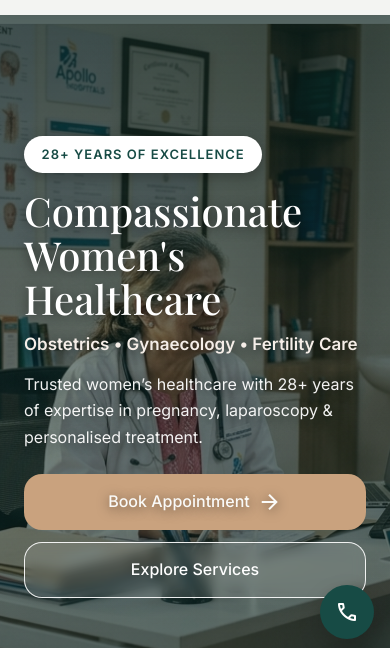
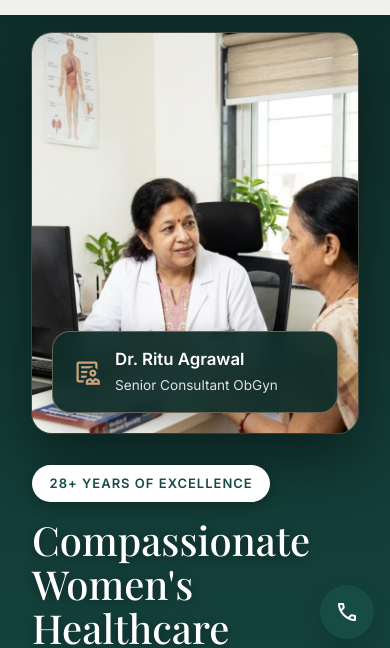
Before and after one commit to Satyacoder-31/Dr.-Ritu-Agrawal, a website built with Vite: page index.html in a window 390 px wide. Shown: the part 57-705 px from the top of the page. Built offline with nearby package versions, Linux system fonts and the light colour scheme; some packages are replaced by stand-ins of ours; files whose address does not match are found by name; a web font is replaced by a local one.

Commit message:
Use authentic photo of Dr. Ritu Agrawal in luxury hero card layout to prevent image tearing and preserve exact likeness

```diff
--- a/index.html
+++ b/index.html
@@ -66,11 +66,8 @@
     <main>
       <!-- Hero Section -->
       <section class="hero" id="home">
-        <div class="hero-bg">
-          <img src="/assets/dr-ritu-consultation.jpg" alt="Dr. Ritu Agrawal Consulting Patient" class="hero-img parallax-img" />
-          <div class="hero-overlay"></div>
-        </div>
-        <div class="container hero-content">
+        <div class="container hero-container">
+          <div class="hero-content">
             <div class="hero-badge">28+ YEARS OF EXCELLENCE</div>
             <h1 class="hero-title">Compassionate <br/>Women's Healthcare</h1>
             <p class="hero-subtitle">Obstetrics • Gynaecology • Fertility Care</p>
@@ -79,7 +76,6 @@
             <div class="hero-buttons">
               <a href="#contact" class="btn btn-gold">Book Appointment <span class="material-symbols-outlined">arrow_forward</span></a>
               <a href="#expertise" class="btn btn-outline">Explore Services</a>
-          </div>
             </div>
 
             <div class="floating-stats">
@@ -102,6 +98,21 @@
                 <div>
                   <strong>Advanced</strong>
                   <span>Laparoscopy</span>
+                </div>
+              </div>
+            </div>
+          </div>
+
+          <div class="hero-image-column">
+            <div class="hero-doctor-card">
+              <img src="/assets/dr-ritu-real.jpg" alt="Dr. Ritu Agrawal in consultation" class="hero-doctor-img" />
+              <div class="hero-doctor-badge">
+                <span class="material-symbols-outlined">clinical_notes</span>
+                <div>
+                  <strong>Dr. Ritu Agrawal</strong>
+                  <span>Senior Consultant ObGyn</span>
+                </div>
+              </div>
             </div>
           </div>
         </div>
--- a/style.css
+++ b/style.css
@@ -322,33 +322,21 @@
      Hero Section
      ========================================================================== */
   .hero {
-    height: 100vh;
-    min-height: 800px;
+    min-height: 85vh;
     position: relative;
     display: flex;
     align-items: center;
-    padding-top: 80px;
+    padding: 120px 0 60px 0;
+    background: linear-gradient(135deg, #0F2D29 0%, #174B45 60%, #1c5851 100%);
     overflow: hidden;
   }
 
-  .hero-bg {
-    position: absolute;
-    top: 0; left: 0;
-    width: 100%; height: 100%;
-    z-index: -1;
-  }
-
-  .hero-img {
-    width: 100%; height: 100%;
-    object-fit: cover;
-    object-position: center center;
-  }
-
-  .hero-overlay {
-    position: absolute;
-    top: 0; left: 0;
-    width: 100%; height: 100%;
-    background: linear-gradient(to right, rgba(12,35,32,0.82) 0%, rgba(12,35,32,0.6) 45%, rgba(12,35,32,0.25) 100%);
+  .hero-container {
+    display: grid;
+    grid-template-columns: 1.1fr 0.9fr;
+    gap: 3rem;
+    align-items: center;
+    width: 100%;
   }
 
   .hero-content {
@@ -357,6 +345,74 @@
     position: relative;
     z-index: 20;
     text-shadow: 0 2px 12px rgba(0,0,0,0.45);
+  }
+
+  .hero-image-column {
+    display: flex;
+    justify-content: center;
+    align-items: center;
+    position: relative;
+    z-index: 20;
+  }
+
+  .hero-doctor-card {
+    position: relative;
+    border-radius: 28px;
+    overflow: hidden;
+    box-shadow: 0 24px 60px rgba(0, 0, 0, 0.45), 0 0 0 1px rgba(201, 162, 126, 0.35);
+    max-width: 440px;
+    width: 100%;
+    background: #174B45;
+    transition: transform 0.4s ease, box-shadow 0.4s ease;
+  }
+
+  .hero-doctor-card:hover {
+    transform: translateY(-6px);
+    box-shadow: 0 30px 70px rgba(0, 0, 0, 0.55), 0 0 0 1.5px rgba(201, 162, 126, 0.6);
+  }
+
+  .hero-doctor-img {
+    width: 100%;
+    height: auto;
+    max-height: 580px;
+    object-fit: cover;
+    object-position: center top;
+    display: block;
+  }
+
+  .hero-doctor-badge {
+    position: absolute;
+    bottom: 20px;
+    left: 20px;
+    right: 20px;
+    background: rgba(15, 45, 41, 0.94);
+    backdrop-filter: blur(12px);
+    -webkit-backdrop-filter: blur(12px);
+    border: 1px solid rgba(201, 162, 126, 0.45);
+    padding: 14px 20px;
+    border-radius: 18px;
+    display: flex;
+    align-items: center;
+    gap: 14px;
+    color: #fff;
+    box-shadow: 0 8px 24px rgba(0,0,0,0.3);
+  }
+
+  .hero-doctor-badge span.material-symbols-outlined {
+    font-size: 28px;
+    color: #C9A27E;
+  }
+
+  .hero-doctor-badge strong {
+    display: block;
+    font-size: 1.05rem;
+    font-weight: 700;
+    color: #fff;
+  }
+
+  .hero-doctor-badge span {
+    font-size: 0.85rem;
+    color: rgba(255,255,255,0.85);
   }
 
   .hero-badge {
@@ -1201,19 +1257,26 @@
 
     /* 2. Hero Section */
     .hero {
-      padding: 72px 0 0 0;
-      height: 92vh;
-      min-height: 92vh;
-      flex-direction: column;
-      justify-content: center;
-      align-items: flex-start;
+      height: auto;
+      min-height: auto;
+      padding: 90px 0 40px 0;
+      background: linear-gradient(180deg, #0F2D29 0%, #174B45 100%);
+    }
+    .hero-container {
+      grid-template-columns: 1fr;
+      gap: 2rem;
+    }
+    .hero-image-column {
+      order: -1;
       width: 100%;
-      overflow: hidden;
     }
-    .hero-bg { width: 100%; height: 100%; left: 0; right: 0; margin: 0; position: absolute; }
-    .hero-img { width: 100%; height: 100%; object-fit: cover; object-position: center center; }
-    .hero-overlay { background: linear-gradient(to bottom, rgba(12,35,32,0.72) 0%, rgba(12,35,32,0.55) 55%, rgba(12,35,32,0.65) 100%); width: 100%; height: 100%; position: absolute; }
-    .hero-content { padding: 24px; max-width: 100%; margin: 0; box-sizing: border-box; position: relative; z-index: 10; text-shadow: 0 2px 12px rgba(0,0,0,0.5); }
+    .hero-doctor-card {
+      max-width: 100%;
+      border-radius: 20px;
+    }
+    .hero-doctor-img {
+      max-height: 400px;
+    }
 
     /* Text */
     .hero-badge { font-size: 13px; white-space: normal; text-align: center; margin-bottom: 1rem; background: #fff; color: var(--deep-emerald); }
```
Also changed, not shown: public/assets/dr-ritu-hero.jpg, public/assets/dr-ritu-real.jpg (renamed from public/assets/dr-ritu-portrait.jpg). Lines whose indentation alone changed are shown as unchanged.
